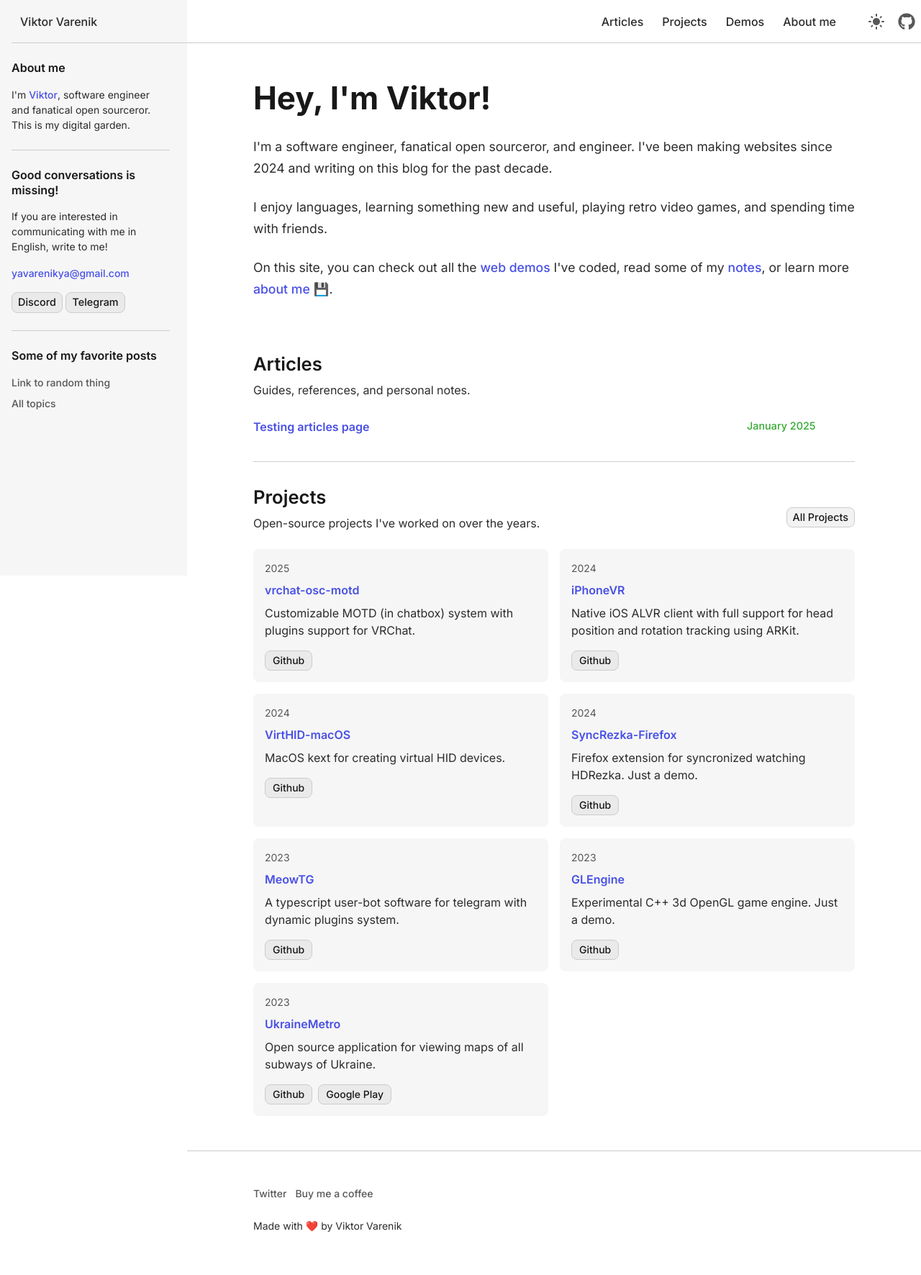
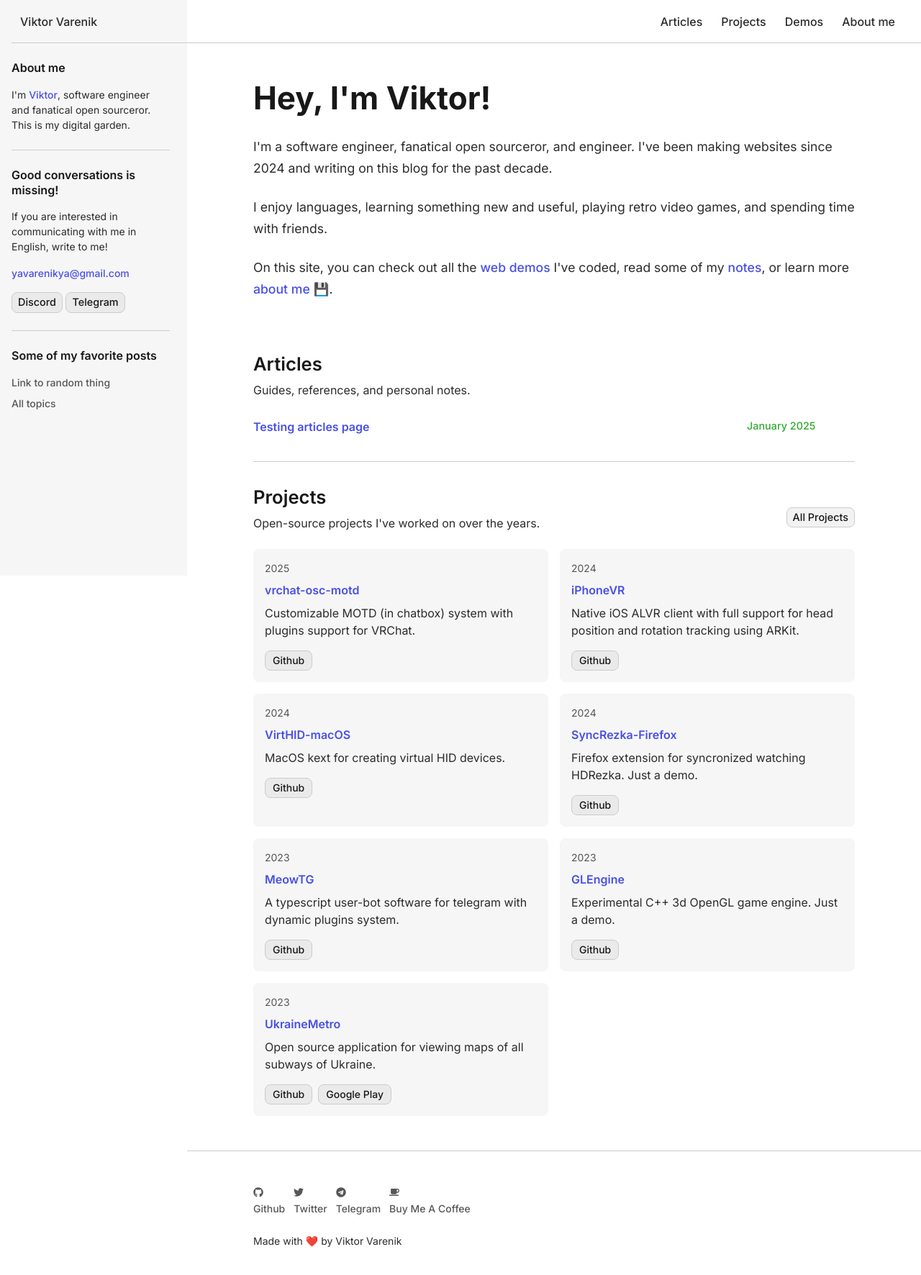
Before and after one commit to kotleni/kotleni.github.io, a React (Vite) app: page / in a window 1280 px wide. Shown: the top 1772 px of the page at 72% size. Built offline with nearby package versions, Linux system fonts and the light colour scheme.

Commit message:
chore: do refactor and filling
Signed-off-by: Viktor Varenik <yavarenikya@gmail.com>

```diff
--- /dev/null
+++ b/src/components/Footer/index.tsx
@@ -0,0 +1,25 @@
+import {NavSocialLink} from "../NavbarMenu/index.js";
+
+type Props = { socialLinks: NavSocialLink[] };
+
+const Footer: React.FC<Props> = (props) => {
+    return (
+        <footer className="footer">
+            <section className="footer-section">
+                <nav className="footer-menu">
+                    {props.socialLinks.map((link) => (
+                        <a href={link.url} target="_blank" rel="noopener noreferrer" className="footer-link">
+                            <div className="footer-link-icon">
+                                {link.icon({})}
+                            </div>
+                            {link.title}
+                        </a>
+                    ))}
+                </nav>
+                <div className="footer-made-by">Made with ❤️ by Viktor Varenik</div>
+            </section>
+        </footer>
+    );
+};
+
+export { Footer };
--- /dev/null
+++ b/src/components/NavBar/index.tsx
@@ -0,0 +1,30 @@
+import {MdMenu} from "react-icons/md";
+import {NavbarMenu} from "../NavbarMenu";
+import {NAV_LINKS, SOCIAL_LINKS} from "../../config.ts";
+
+const NavBar: React.FC = () => {
+    return (
+        <header className="navbar">
+            <div className="navbar-title">
+                <div className="navbar-title-content">
+                    <a aria-current="page" className="navbar-title-link" href="/">
+                                <span>
+                                    {/*<img src="" className="sidebar-logo" alt="Viktor Varenik" title="💾"/>*/}
+                                </span>
+                        <span>Viktor Varenik</span>
+                    </a>
+                </div>
+            </div>
+            <div className="navbar-wrapper">
+                <div className="navbar-container">
+                    <button className="navbar-button nav-menu-button">
+                        <MdMenu/>
+                    </button>
+                    <NavbarMenu links={NAV_LINKS} socialLinks={SOCIAL_LINKS}/>
+                </div>
+            </div>
+        </header>
+    );
+};
+
+export { NavBar };
--- a/src/components/NavbarMenu/index.tsx
+++ b/src/components/NavbarMenu/index.tsx
@@ -1,5 +1,6 @@
 import {IconType} from "react-icons";
 import {MdLightMode} from "react-icons/md";
+import {IS_HIDE_SOCIAL_LINKS_FROM_NAV} from "../../config.ts";
 
 type NavLink = { title: string, url: string };
 type NavSocialLink = { title: string, icon: IconType, url: string };
@@ -14,13 +15,14 @@ const NavbarMenu: React.FC<Props> = (props) => {
                 ))}
             </nav>
             <nav className="navbar-menu social">
-                <button
-                    className="social-icon navbar-icon"
-                    aria-label="github">
-                        <span className="social-container">
-                            <MdLightMode/>
-                        </span>
-                </button>
+                {/*<button*/}
+                {/*    className="social-icon navbar-icon"*/}
+                {/*    aria-label="github">*/}
+                {/*        <span className="social-container">*/}
+                {/*            <MdLightMode/>*/}
+                {/*        </span>*/}
+                {/*</button>*/}
+                <div hidden={IS_HIDE_SOCIAL_LINKS_FROM_NAV}>
                     {props.socialLinks.map((link: NavSocialLink) => (
                         <a href={link.url}
                            className="social-icon navbar-icon"
@@ -31,6 +33,7 @@ const NavbarMenu: React.FC<Props> = (props) => {
                     </span>
                         </a>
                     ))}
+                </div>
             </nav>
         </section>
     );
--- /dev/null
+++ b/src/components/SideBar/index.tsx
@@ -0,0 +1,43 @@
+const SideBar: React.FC = () => {
+    return (
+        <aside className="sidebar">
+            <div className="sidebar-wrapper">
+                <div className="sidebar-title">
+                    <a className="sidebar-title-link" aria-current="page" href="/">
+                                <span>
+                                    {/*<img src="" className="sidebar-logo" alt="Viktor Varenik" title="💾"/>*/}
+                                </span>
+                        <span>Viktor Varenik</span>
+                    </a>
+                </div>
+                <div className="sidebar-container">
+                    <section className="sidebar-section"><h2>About me</h2>
+                        <div className="sidebar-content"><p>I'm <a href="/me">Viktor</a>, software engineer and
+                            fanatical open sourceror. This is my digital garden.</p></div>
+                    </section>
+                    <section className="sidebar-section">
+                        <h2>Good conversations is missing!</h2>
+                        <p>If you are interested in communicating with me in English, write to me!</p>
+                        <p>
+                            <a href="mailto:yavarenikya@gmail.com" target="_blank"
+                               rel="noopener noreferrer">yavarenikya@gmail.com</a>
+                        </p>
+                        <a href="https://discord.com/users/420149869601357824" target="_blank" rel="noopener noreferrer"
+                           className="button">Discord</a>
+                        &nbsp;
+                        <a href="https://t.me/kotleni" target="_blank" rel="noopener noreferrer"
+                           className="button">Telegram</a>
+                    </section>
+                    <section className="sidebar-section">
+                        <h2>Some of my favorite posts</h2>
+                        <nav className="sidebar-menu">
+                            <a href="/me">Link to random thing</a>
+                            <a href="/topics">All topics</a></nav>
+                    </section>
+                </div>
+            </div>
+        </aside>
+    );
+};
+
+export {SideBar};
--- a/src/config.ts
+++ b/src/config.ts
@@ -1,5 +1,5 @@
 import {NavLink, NavSocialLink} from "./components/NavbarMenu";
-import {FaGithub} from "react-icons/fa";
+import {FaGithub, FaTwitter, FaTelegram, FaCoffee} from "react-icons/fa";
 import {CardItemProps} from "./components/ProjectsCards";
 
 const NAV_LINKS: NavLink[] = [
@@ -8,9 +8,14 @@ const NAV_LINKS: NavLink[] = [
     {title: "Demos", url: "#"},
     {title: "About me", url: "#" },
 ];
-const NAV_SOCIAL_LINKS: NavSocialLink[] = [
+const SOCIAL_LINKS: NavSocialLink[] = [
     { title: "Github", icon: FaGithub, url: "https://github.com/kotleni" },
+    { title: "Twitter", icon: FaTwitter, url: "https://x.com/kotleni_" },
+    { title: "Telegram", icon: FaTelegram, url: "https://t.me/kotleni" },
+    { title: "Buy Me A Coffee", icon: FaCoffee, url: "https://ko-fi.com/kotleni" }
 ];
+const IS_HIDE_SOCIAL_LINKS_FROM_NAV = true;
+
 const PROJECTS_CARDS: CardItemProps[] = [
     {
         title: "vrchat-osc-motd",
@@ -78,4 +83,4 @@ const PROJECTS_CARDS: CardItemProps[] = [
     },
 ];
 
-export {NAV_LINKS, NAV_SOCIAL_LINKS, PROJECTS_CARDS};
+export {NAV_LINKS, SOCIAL_LINKS, PROJECTS_CARDS, IS_HIDE_SOCIAL_LINKS_FROM_NAV};
--- a/src/routes/App/index.tsx
+++ b/src/routes/App/index.tsx
@@ -1,70 +1,13 @@
 import './App.scss';
-import { MdMenu } from "react-icons/md";
-import {NavbarMenu} from "../../components/NavbarMenu";
 import {ProjectsCards} from "../../components/ProjectsCards";
-import {NAV_LINKS, PROJECTS_CARDS, NAV_SOCIAL_LINKS} from "../../config.ts";
+import {SOCIAL_LINKS, PROJECTS_CARDS} from "../../config.ts";
+import {NavBar} from "../../components/NavBar";
+import {SideBar} from "../../components/SideBar";
+import {Footer} from "../../components/Footer";
 
-export default function App() {
+const MainHeader: React.FC = () => {
     return (
-        <>
-            <div className="layout">
-                <header className="navbar">
-                    <div className="navbar-title">
-                        <div className="navbar-title-content">
-                            <a aria-current="page" className="navbar-title-link" href="/">
-                                <span>
-                                    {/*<img src="" className="sidebar-logo" alt="Viktor Varenik" title="💾"/>*/}
-                                </span>
-                                <span>Viktor Varenik</span>
-                            </a>
-                        </div>
-                    </div>
-                    <div className="navbar-wrapper">
-                        <div className="navbar-container">
-                            <button className="navbar-button nav-menu-button">
-                                <MdMenu/>
-                            </button>
-                            <NavbarMenu links={NAV_LINKS} socialLinks={NAV_SOCIAL_LINKS} />
-                        </div>
-                    </div>
-                </header>
-                <aside className="sidebar">
-                    <div className="sidebar-wrapper">
-                        <div className="sidebar-title">
-                            <a className="sidebar-title-link" aria-current="page" href="/">
-                                <span>
-                                    {/*<img src="" className="sidebar-logo" alt="Viktor Varenik" title="💾"/>*/}
-                                </span>
-                                <span>Viktor Varenik</span>
-                            </a>
-                        </div>
-                        <div className="sidebar-container">
-                            <section className="sidebar-section"><h2>About me</h2>
-                                <div className="sidebar-content"><p>I'm <a href="/me">Viktor</a>, software engineer and
-                                    fanatical open sourceror. This is my digital garden.</p></div>
-                            </section>
-                            <section className="sidebar-section">
-                                <h2>Good conversations is missing!</h2>
-                                    <p>If you are interested in communicating with me in English, write to me!</p>
-                                <p>
-                                    <a href="mailto:yavarenikya@gmail.com" target="_blank" rel="noopener noreferrer">yavarenikya@gmail.com</a>
-                                </p>
-                                <a href="https://discord.com/users/420149869601357824" target="_blank" rel="noopener noreferrer" className="button">Discord</a>
-                                &nbsp;
-                                <a href="https://t.me/kotleni" target="_blank" rel="noopener noreferrer" className="button">Telegram</a>
-                            </section>
-                            <section className="sidebar-section">
-                                <h2>Some of my favorite posts</h2>
-                                <nav className="sidebar-menu">
-                                    <a href="/me">Link to random thing</a>
-                                    <a href="/topics">All topics</a></nav>
-                            </section>
-                        </div>
-                    </div>
-                </aside>
-                <div className="main-wrapper">
-                    <div className="main-container">
-                        <main className="main-content page">
+        <section>
             <header className="hero hero-index"><h1>Hey, I'm Viktor!</h1>
                 <div className="hero-wrapper">
                     <div>
@@ -86,6 +29,27 @@ export default function App() {
                     {/*<img src="/ram.png" className="hero-image" alt="RAM Ram"/>*/}
                 </div>
             </header>
+        </section>
+    );
+};
+
+const ProjectsSection: React.FC = () => {
+    return (
+        <section>
+            <header className="heading">
+                <div><h2>Projects</h2>
+                    <div className="description">Open-source projects I've worked on over the
+                        years.
+                    </div>
+                </div>
+                <a className="button" href="/projects">All Projects</a></header>
+            <ProjectsCards cards={PROJECTS_CARDS}/>
+        </section>
+    );
+};
+
+const ArticlesSection: React.FC = () => {
+    return (
         <section className="section-index">
             <header className="heading">
                 <div><h2>Articles</h2>
@@ -98,29 +62,24 @@ export default function App() {
                 </a>
             </div>
         </section>
-                            <section>
-                                <header className="heading">
-                                    <div><h2>Projects</h2>
-                                        <div className="description">Open-source projects I've worked on over the
-                                            years.
-                                        </div>
-                                    </div>
-                                    <a className="button" href="/projects">All Projects</a></header>
-                                <ProjectsCards cards={PROJECTS_CARDS}/>
-                            </section>
+    );
+};
+
+export default function App() {
+    return (
+        <>
+            <div className="layout">
+                <NavBar/>
+                <SideBar/>
+                <div className="main-wrapper">
+                    <div className="main-container">
+                        <main className="main-content page">
+                            <MainHeader/>
+                            <ArticlesSection/>
+                            <ProjectsSection/>
                         </main>
                     </div>
-                    <footer className="footer">
-                        <section className="footer-section">
-                            <nav className="footer-menu">
-                                <a href="https://x.com/kotleni_" target="_blank" rel="noopener noreferrer"
-                                   className="footer-link">Twitter</a>
-                                <a href="https://ko-fi.com/kotleni" target="_blank" rel="noopener noreferrer"
-                                   className="footer-link">Buy me a coffee</a>
-                            </nav>
-                            <div className="footer-made-by">Made with ❤️ by Viktor Varenik</div>
-                        </section>
-                    </footer>
+                    <Footer socialLinks={SOCIAL_LINKS}/>
                 </div>
             </div>
         </>
```
Lines whose indentation alone changed are shown as unchanged.
